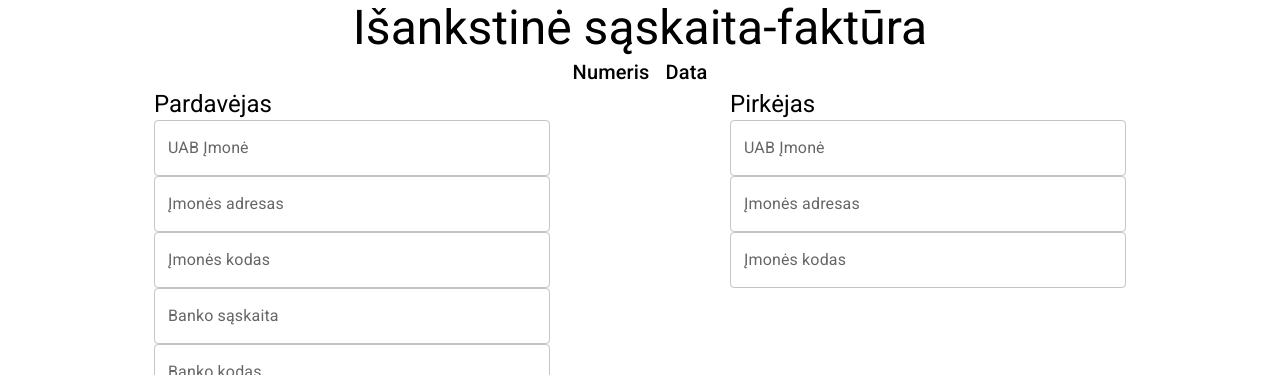
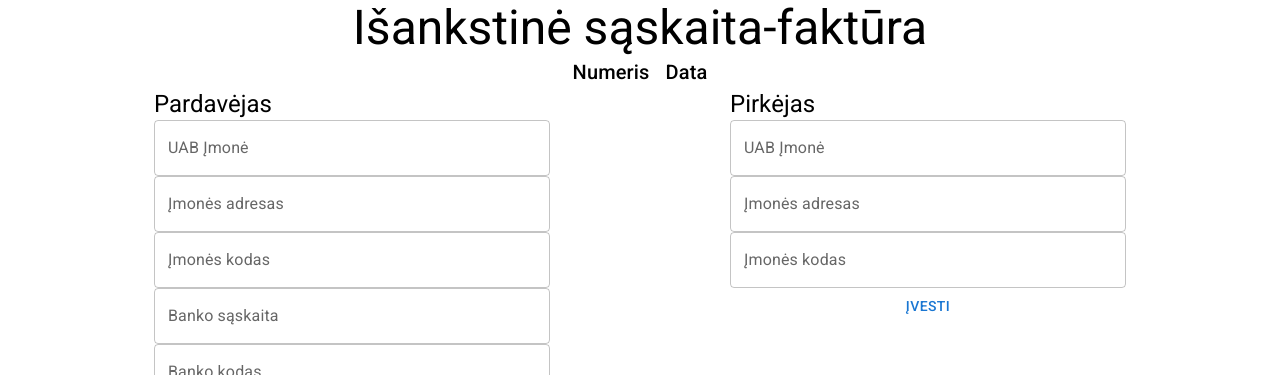
Before and after one commit to Mancefas/PDF-proforma, a React (Create React App) app: page / in a window 1280 px wide. Shown: the top 375 px of the page. Built offline with nearby package versions, Linux system fonts and the light colour scheme.

Commit message:
buyer component with data and types

```diff
--- a/src/Components/Buyer.tsx
+++ b/src/Components/Buyer.tsx
@@ -1,13 +1,56 @@
-import { Typography, Box, TextField, Container } from "@mui/material";
+import { Typography, Box, TextField, Container, Button } from "@mui/material";
+import { useState } from "react";
+
+type buyer = {
+  company: string;
+  adress: string;
+  code: string;
+};
 
 const Buyer = () => {
+  const [buyerCompanyName, setBuyerCompanyName] = useState<string>("");
+  const [buyerCompanyAddress, setBuyerCompanyAddress] = useState<string>("");
+  const [buyerCode, setBuyerCode] = useState<string>("");
+
+  const [buyer, setBuyer] = useState<buyer | null>(null);
+
+  const formSubmitHandler = (e: React.FormEvent<HTMLFormElement>) => {
+    e.preventDefault();
+
+    setBuyer({
+      company: buyerCompanyName,
+      adress: buyerCompanyAddress,
+      code: buyerCode,
+    });
+  };
+
   return (
     <Container maxWidth="xs">
       <Typography variant="h5">Pirkėjas</Typography>
-      <Box sx={{ display: "flex", flexDirection: "column" }}>
-        <TextField variant="outlined" label="UAB Įmonė"></TextField>
-        <TextField variant="outlined" label="Įmonės adresas"></TextField>
-        <TextField variant="outlined" label="Įmonės kodas"></TextField>
+      <Box>
+        <form
+          onSubmit={formSubmitHandler}
+          style={{ display: "flex", flexDirection: "column" }}
+        >
+          <TextField
+            variant="outlined"
+            label="UAB Įmonė"
+            onChange={(e) => setBuyerCompanyName(e.target.value)}
+          ></TextField>
+          <TextField
+            variant="outlined"
+            label="Įmonės adresas"
+            onChange={(e) => setBuyerCompanyAddress(e.target.value)}
+          ></TextField>
+          <TextField
+            variant="outlined"
+            label="Įmonės kodas"
+            onChange={(e) => setBuyerCode(e.target.value)}
+          ></TextField>
+          <Button variant="text" type="submit">
+            Įvesti
+          </Button>
+        </form>
       </Box>
     </Container>
   );
```
